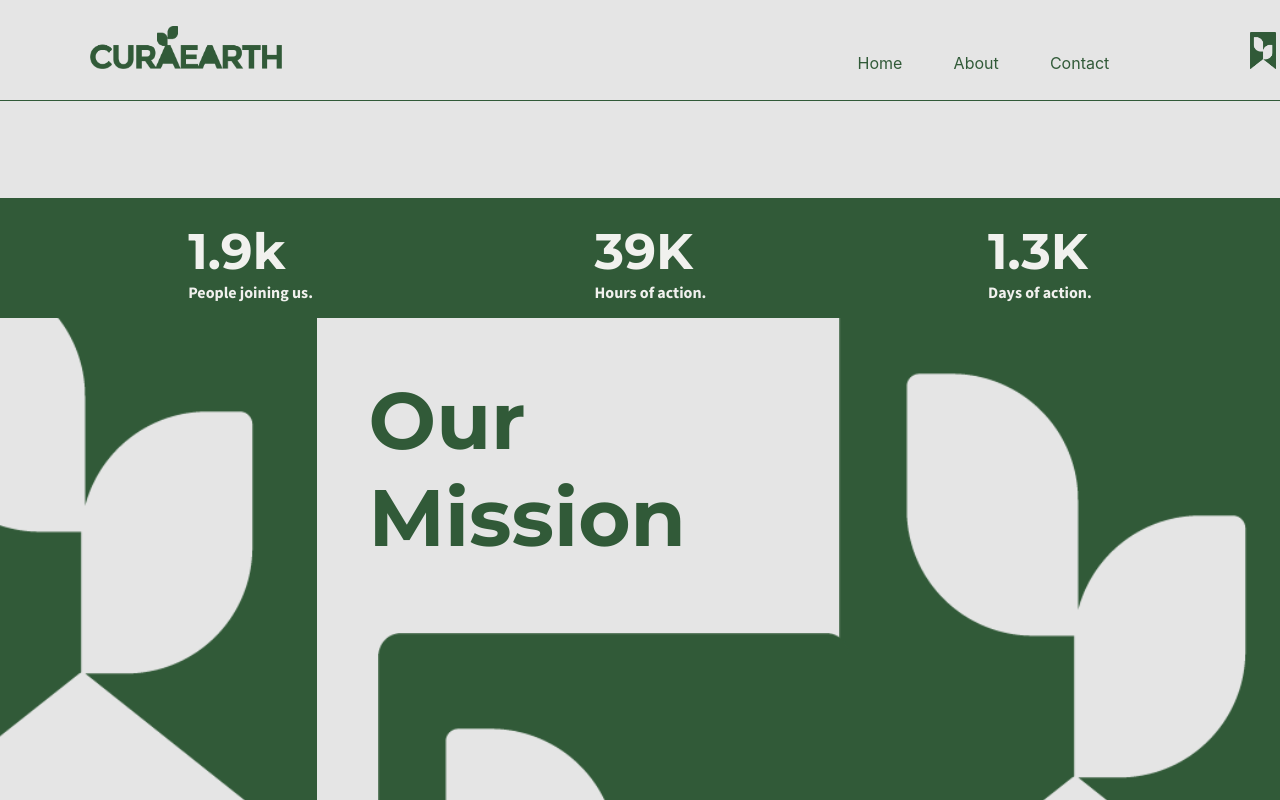
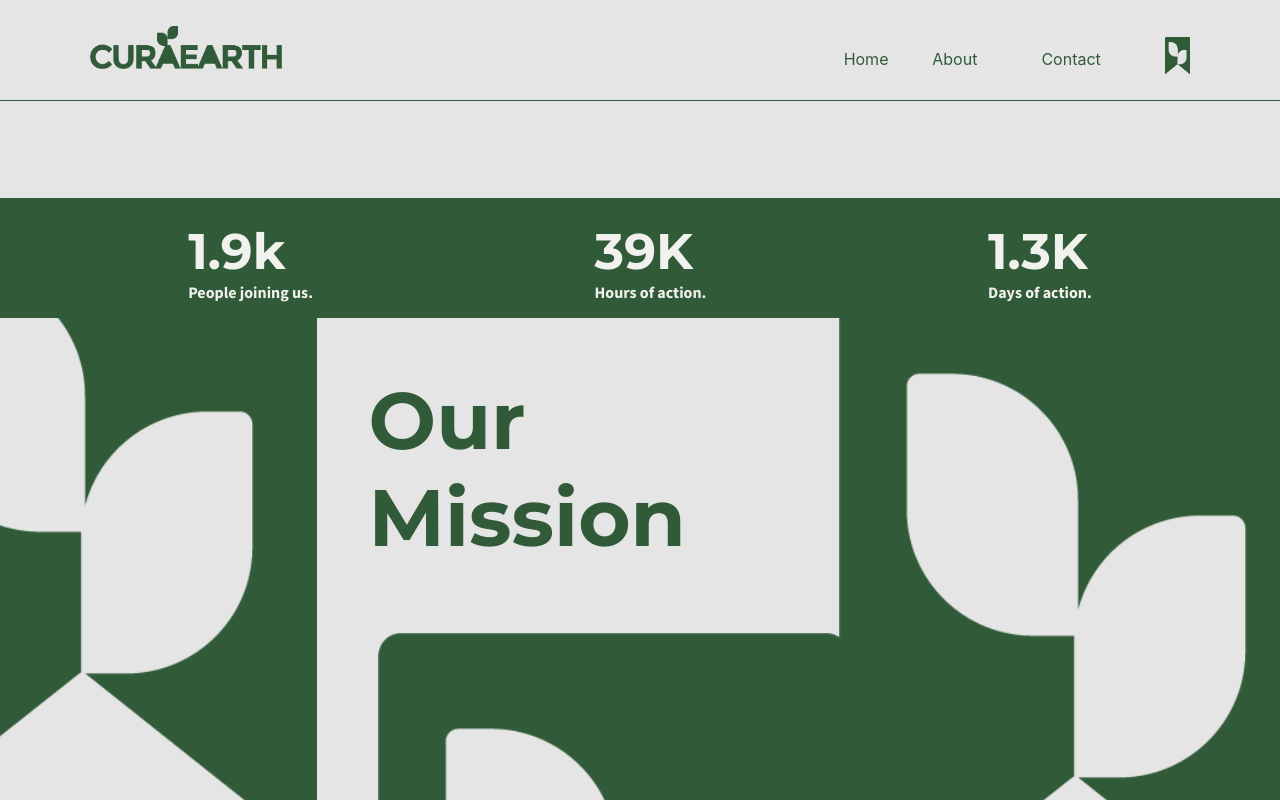
Before and after one commit to lisazhao30/CuraEarth, a React (Create React App) app: page / in a window 1280 px wide. Shown: the top 800 px of the page. Built offline with nearby package versions, Linux system fonts and the light colour scheme.

Commit message:
added scroll function

```diff
--- a/package.json
+++ b/package.json
@@ -10,6 +10,7 @@
     "react": "^17.0.2",
     "react-dom": "^17.0.2",
     "react-scripts": "5.0.0",
+    "react-scroll": "^1.8.4",
     "web-vitals": "^2.1.3"
   },
   "scripts": {
--- a/src/App.js
+++ b/src/App.js
@@ -2,15 +2,22 @@ import './App.css';
 import About from './pages/about';
 import Navbar from './components/Navbar/Navbar';
 import Contact from './components/Contact/Contact';
+import React, { Component } from "react";
 
-function App() {
-  return (
-    <div className="App">
-        <Navbar></Navbar>
-        <About></About>
-        <Contact></Contact>
-    </div>
-  );
+class App extends Component {
+  render() {
+    return (
+      <div className="App">
+          <Navbar></Navbar>
+          <About>
+              id="about"
+          </About>
+          <Contact>
+              id="contact"
+          </Contact>
+      </div>
+    );
+  }
 }
 
 export default App;
--- a/src/components/Navbar/Navbar.css
+++ b/src/components/Navbar/Navbar.css
@@ -8,22 +8,40 @@
     z-index: 99;
 }
 
+.links-wrapper {
+    display: flex;
+    justify-content: flex-end;
+    gap: 5vw;
+    position: relative;
+    bottom: 3vh;
+    right: 7vw;
+    color: #315A38;
+}
+
 #curaearth {
     width: 15%;
     margin-left: 7%;
     margin-top: 2%
 }
 
-.nav-option{
-    margin: 2%;
-    color: #315A38;
-}
-
 #home {
     margin-left: 45%;
 }
 
+.transform:hover {
+    transform: scale(1.2);
+}
+
+.transform2:hover {
+    transform: scale(1.2);
+}
+
+.transform3:hover {
+    transform: scale(1.2);
+}
+
 #logo{
     width: 2%;
-    margin-left: 9%;
+    position: relative;
+    bottom: 1.5vh;
 }
--- a/src/components/Navbar/Navbar.js
+++ b/src/components/Navbar/Navbar.js
@@ -1,18 +1,60 @@
-import React from "react"
+import React, { Component } from "react";
 import "./Navbar.css"
 import curaearth from "./images/curaearth.png"
 import logo from "./images/logo.png"
+import { Link, animateScroll as scroll } from "react-scroll";
 
-const Navbar = () => {
+export default class Navbar extends Component {
+    render() {
         return (
             <div id = "navbar-container">
                 <img id = "curaearth" src = {curaearth}></img>
-            <span id = "home" class= "nav-option" >Home</span>
-            <span class= "nav-option">About</span>
-            <span class= "nav-option">Contact</span>
+                    <div className="links-wrapper">
+                        <div className="transform">
+                            <span id = "home" class= "nav-option">
+                                <Link
+                                    activeClass="active"
+                                    to="home"
+                                    spy={true}
+                                    smooth={true}
+                                    offset={-70}
+                                    duration={500}
+                                >
+                                    Home
+                                </Link>
+                            </span>
+                        </div>
+                        <div className="transform2">
+                            <span class= "nav-option">
+                                <Link
+                                    activeClass="active"
+                                    to="about"
+                                    spy={true}
+                                    smooth={true}
+                                    offset={-70}
+                                    duration={500}
+                                >
+                                    About
+                                </Link>
+                            </span>
+                        </div>
+                        <div className="transform3">
+                            <span class= "nav-option">
+                                <Link
+                                    activeClass="active"
+                                    to="contact-container"
+                                    spy={true}
+                                    smooth={true}
+                                    offset={-70}
+                                    duration={500}
+                                >
+                                    Contact
+                                </Link>
+                            </span>
+                        </div>
                         <img id = "logo" src = {logo}></img>
+                    </div>
             </div>
         )
     }
-
-export default Navbar
+}
--- a/src/css/about.css
+++ b/src/css/about.css
@@ -3,7 +3,6 @@
 
 body {
     color: #F1F1EE;
-    margin-bottom: 0;
 }
 
 .title {
--- a/src/pages/about.js
+++ b/src/pages/about.js
@@ -5,7 +5,7 @@ import '../css/about.css';
 
 const about = () => {
     return (
-        <div className="about-section">
+        <div className="about-section" id="about">
             <div className="topStats">
                 <div className="stats">
                     <h1>
```
Also changed, not shown: 1 other file (tests, documents, lock files or other folders). Lines whose indentation alone changed are shown as unchanged.
